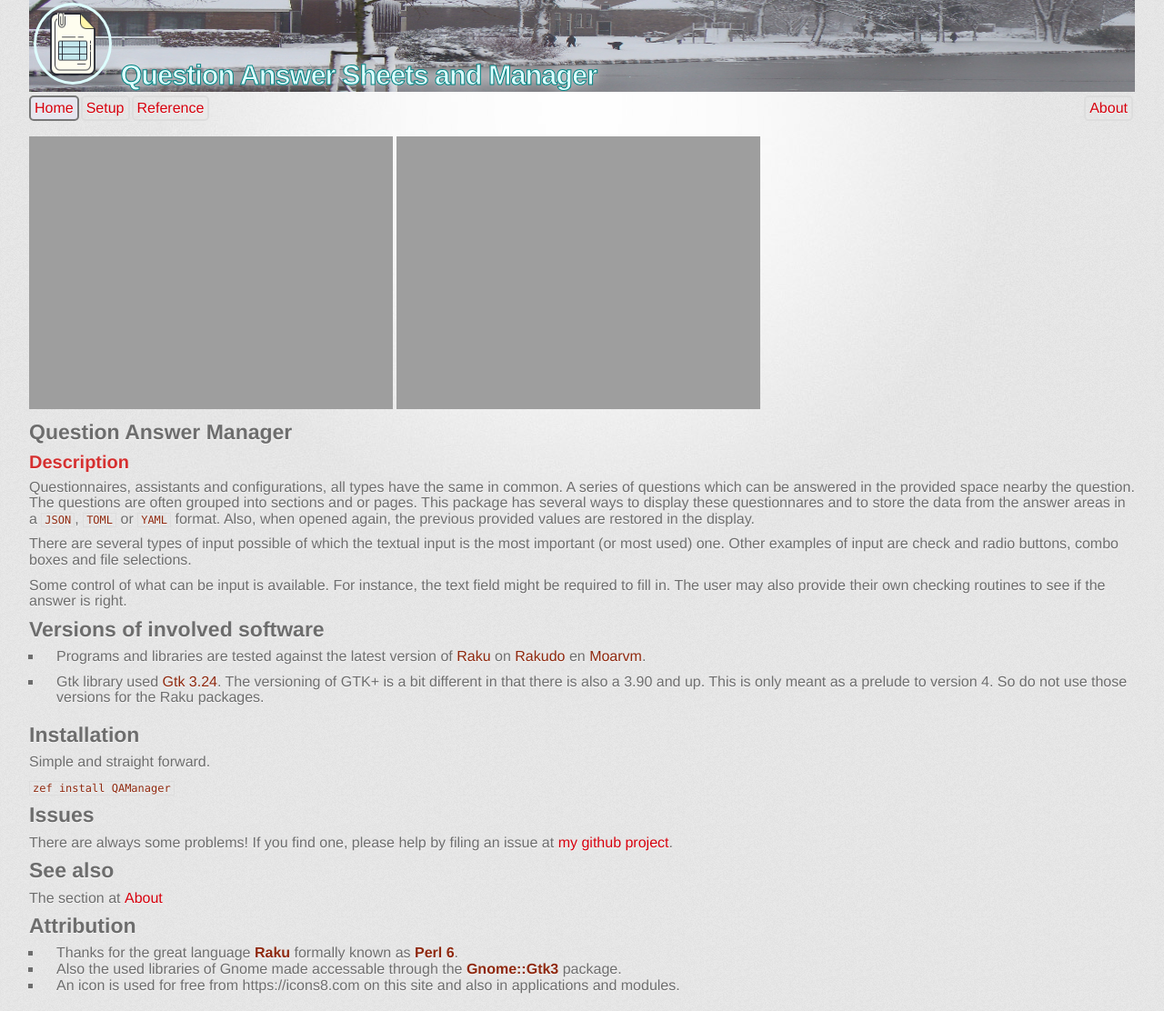
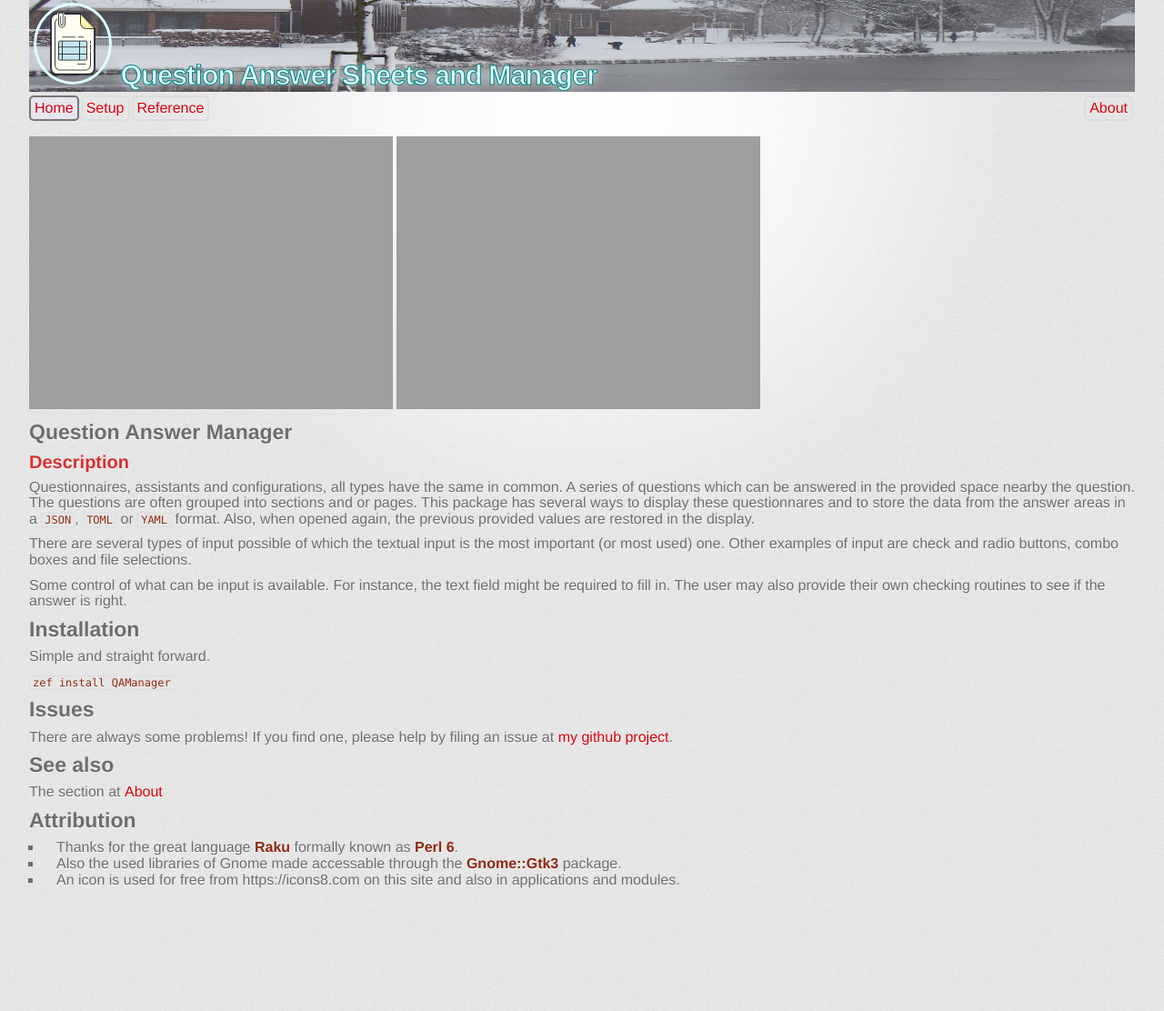
Before and after one commit to MARTIMM/question-answer, a Jekyll site: the page built from docs/index.md, in a window 1280 px wide. Shown: the whole page at 91% size. Built offline with Jekyll 4.4.1, drawn with Linux system fonts in a browser that asks for light colours; some web fonts are replaced; our own code applies the rules of GitHub Pages for plain Markdown files; after the commit the page ends 996 px from its top, so only the background shows below that.

Commit message:
removed version info

```diff
--- a/docs/index.md
+++ b/docs/index.md
@@ -21,13 +21,6 @@ There are several types of input possible of which the textual input is the most
 Some control of what can be input is available. For instance, the text field might be required to fill in. The user may also provide their own checking routines to see if the answer is right.
 
 
-# Versions of involved software
-
-* Programs and libraries are tested against the latest version of **Raku** on **Rakudo** en **Moarvm**.
-
-* Gtk library used **Gtk 3.24**. The versioning of GTK+ is a bit different in that there is also a 3.90 and up. This is only meant as a prelude to version 4. So do not use those versions for the Raku packages.
-
-
 # Installation
 
 Simple and straight forward.
```
